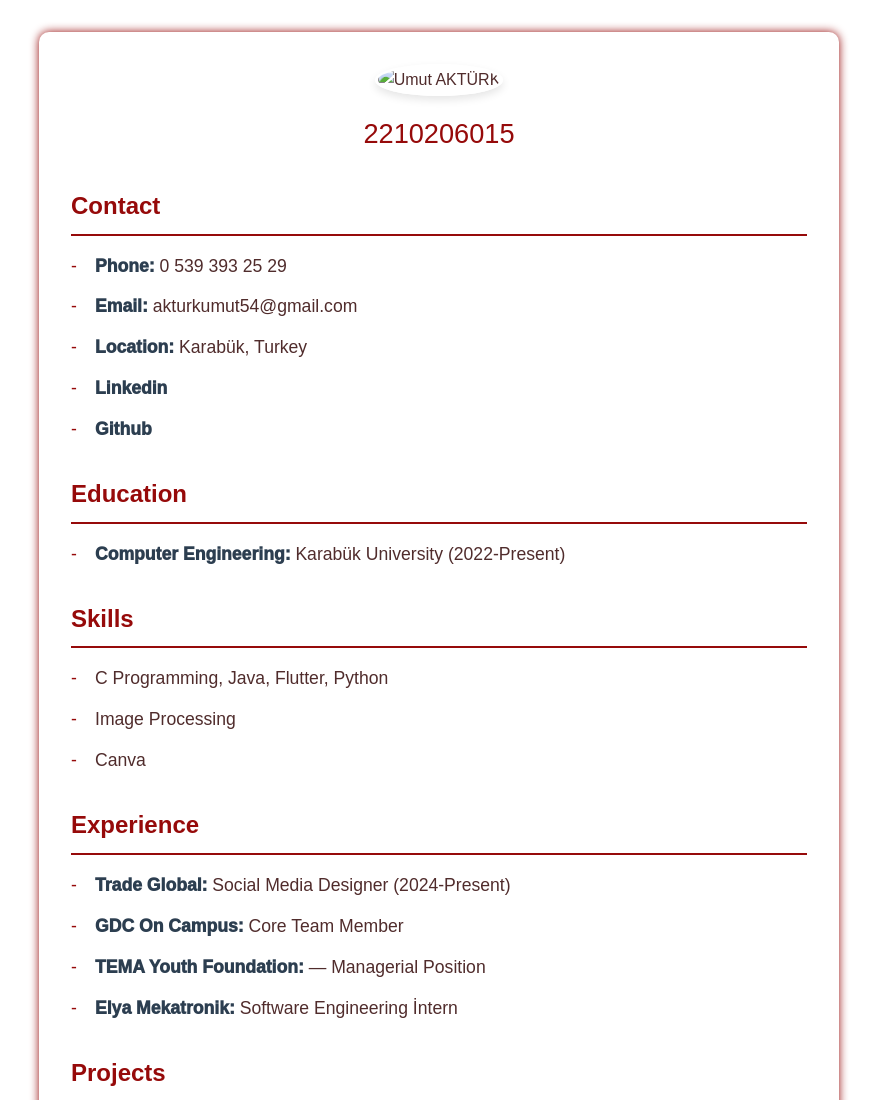
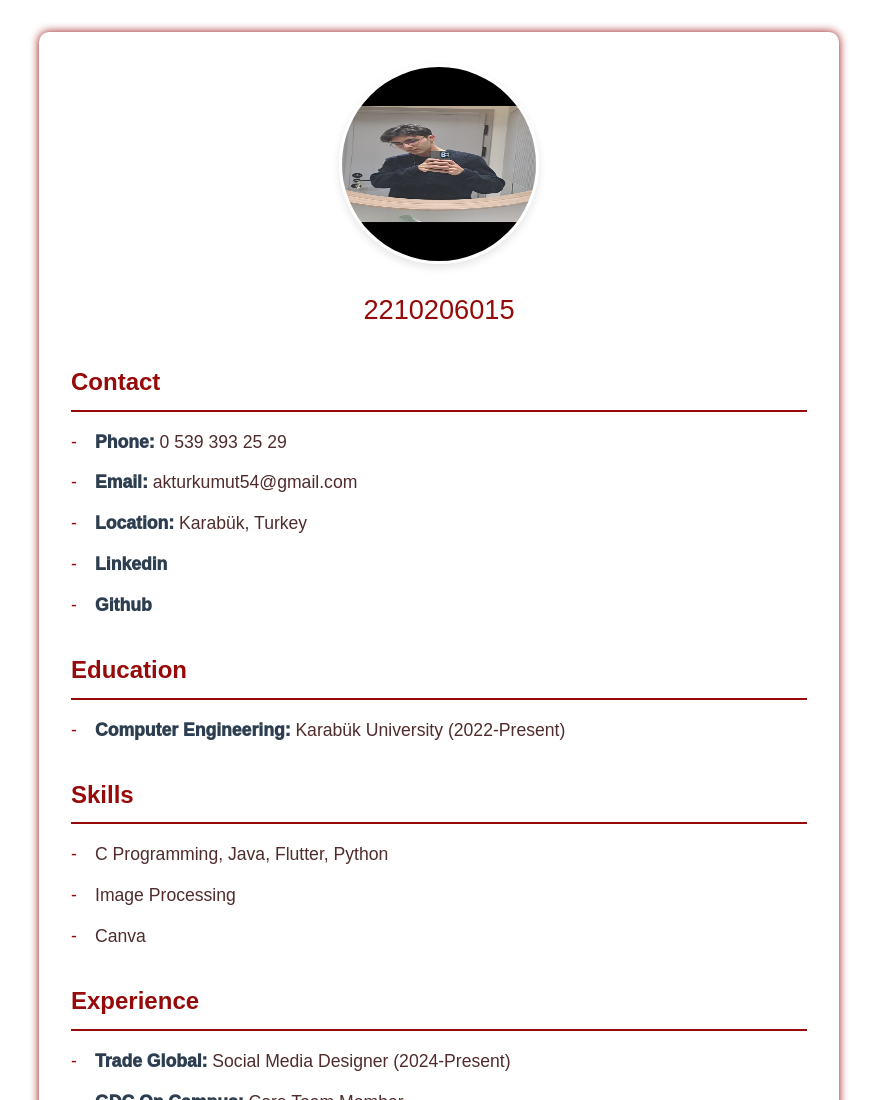
Before and after one commit to umutakturk01/umutakturk01.github.io, a plain HTML site: page index.html in a window 1280 px wide. Shown: the top 1100 px of the page, without its empty margins (201-1078 px from the left). Drawn offline with Linux system fonts and the light colour scheme.

Commit message:
Update index.html

```diff
--- a/index.html
+++ b/index.html
@@ -116,7 +116,7 @@
 <body>
     <div class="container">
         <header>
-            <img src="umut.jpeg" alt="Umut AKTÜRK">
+            <img src="img/umut.jpeg" alt="Umut AKTÜRK">
             <p class="student-id">2210206015</p>
         </header>
 
```
